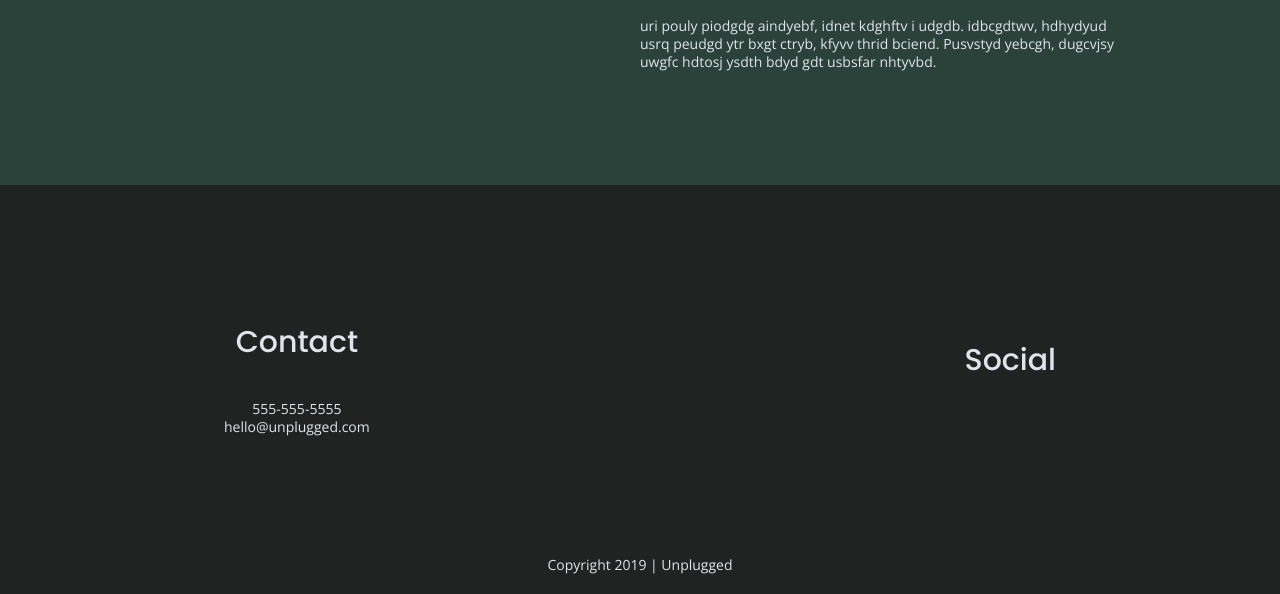
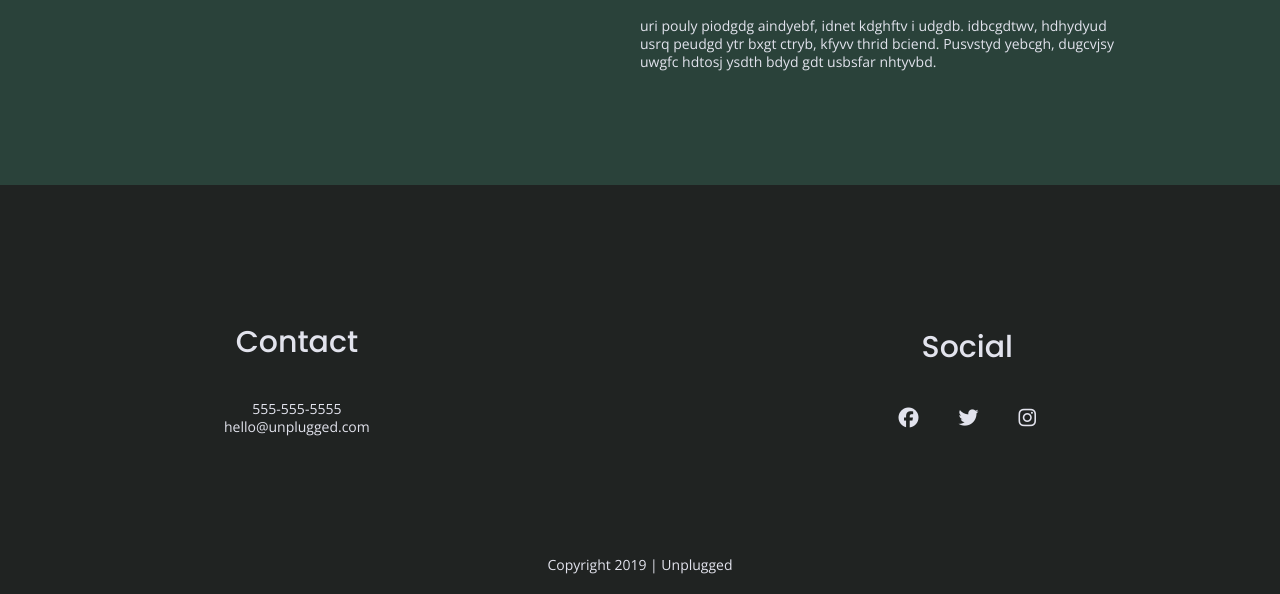
Before and after one commit to em-qr/unplugged-retreat-2020, a website built with Parcel: page index.html in a window 1280 px wide. Shown: the part 2608-3202 px from the top of the page. Built offline with nearby package versions, Linux system fonts and the light colour scheme; files whose address does not match are found by name.

Commit message:
ADD social icons

```diff
--- a/css/main.css
+++ b/css/main.css
@@ -228,6 +228,8 @@ footer .social-icons p {
   display: flex;
   justify-content: center;
   align-items: center;
+  font-size: 1.25em;
+  margin: 0px 20px;
 }
 
 footer .content-wrapper {
@@ -340,9 +342,6 @@ footer .copyright {
   margin-bottom: 40px;
 }
 
-.features-item-description {
-  font-size: 1em;
-}
 
 /*-----------------REVIEWS-----------*/
 
--- a/index.html
+++ b/index.html
@@ -153,13 +153,13 @@
                <h4>Social</h4>
                  <div class="social-icons">
                      <p>
-                       <a href="https://www.facebook.com/yoursite" target="_blank"></a>
+                     <a href="https://www.facebook.com/Skillcrush/"><i class="fab fa-facebook"></i></a>
                      </p>
                      <p>
-                       <a href="http://www.twitter.com/EllaMay24807669" target="_blank"></a>
+                       <a href="https://twitter.com/Skillcrush/"><i class="fab fa-twitter"></i></a>
                      </p>
                      <p>
-                       <a href="https://www.instagram.com/ellamayquinnreed/" target="_blank"></a>
+                        <a href="https://www.instagram.com/skillcrush/"><i class="fab fa-instagram"></i></a>
                      </p>
                  </div>
              </div>
```
